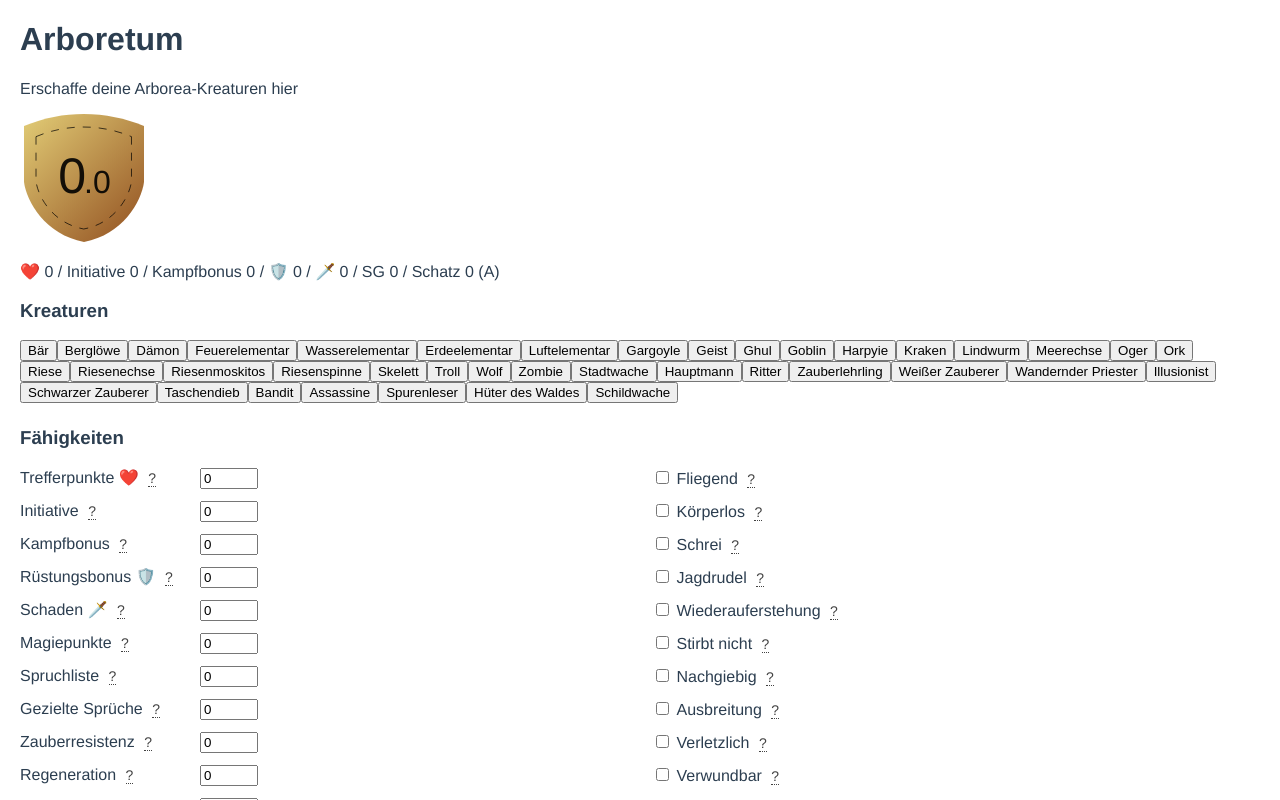
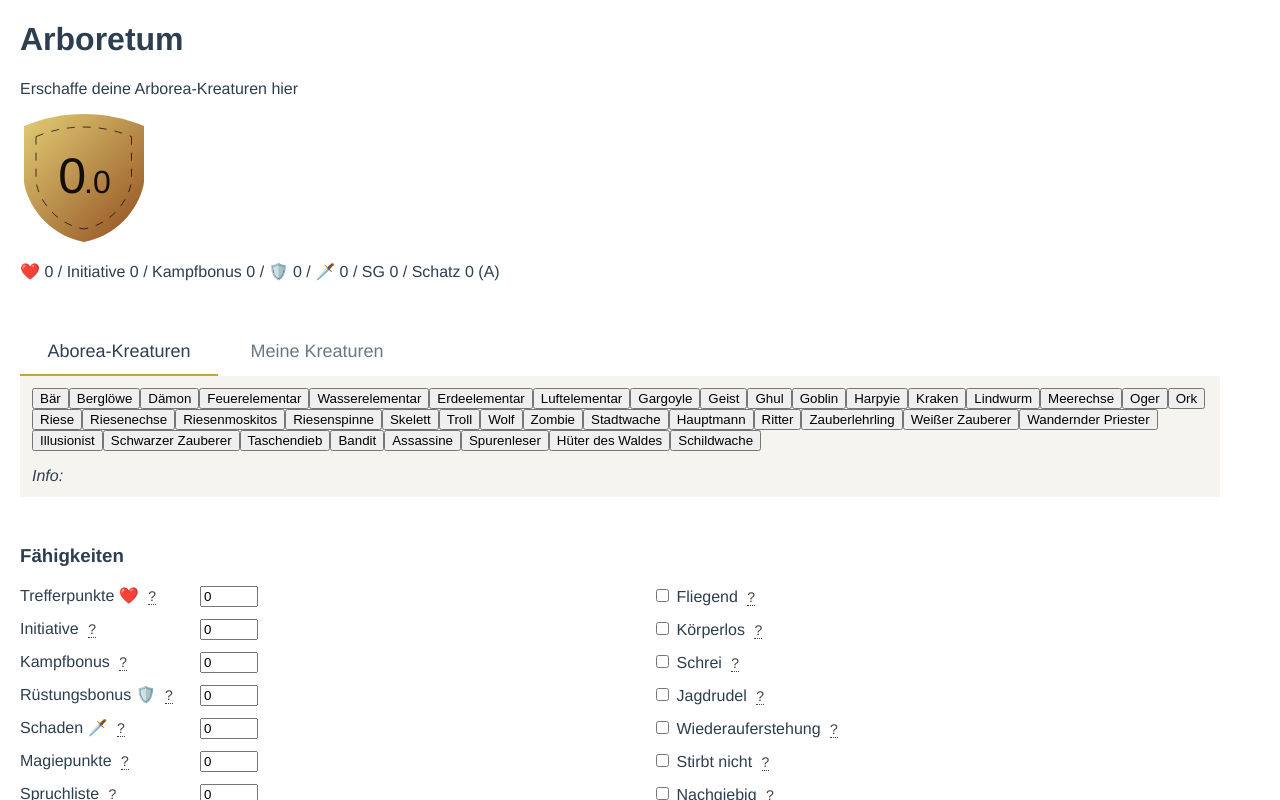
Before and after one commit to johannesschweig/arboretum, a Vue app: page /#/ in a window 1280 px wide. Shown: the top 800 px of the page. Built offline with nearby package versions, Linux system fonts and the light colour scheme.

Commit message:
removed stuff, added second tab

```diff
--- a/src/App.vue
+++ b/src/App.vue
@@ -12,6 +12,8 @@
   color: #2c3e50;
   margin: 12px;
   max-width: 1200px;
+  --highlight: #c4a63c;
+  --bg-light: #f6f4ee;
 }
 
 </style>
--- a/src/components/Attribute.vue
+++ b/src/components/Attribute.vue
@@ -68,7 +68,6 @@ input[type='number'] {
 }
 
 .highlight {
-  --highlight: #3584e4;
   -webkit-box-shadow: 0px 0px 0px 1px var(--highlight);
   -moz-box-shadow: 0px 0px 0px 1px var(--highlight);
   box-shadow: 0px 0px 0px 1px var(--highlight);
--- a/src/components/TemplateSelector.vue
+++ b/src/components/TemplateSelector.vue
@@ -1,9 +1,21 @@
 <template>
   <div class='container'>
-    <h3
-      @click='infoVis = !infoVis'>
-      Kreaturen
-    </h3>
+    <div>
+      <div
+        :class='["tabbutton", {"active": tab === 1}]'
+        @click='tab = 1'>
+        Aborea-Kreaturen
+      </div>
+      <div
+        :class='["tabbutton", {"active": tab === 2}]'
+        @click='tab = 2'>
+        Meine Kreaturen
+      </div>
+    </div>
+    <!-- first tab -->
+    <div
+      v-if='tab === 1'
+      class='tab'>
       <button
         v-for='(c, i) in creatures'
         :key='i'
@@ -11,10 +23,16 @@
         @click='setTemplate(c)'>
         {{ c.name }}
       </button>
-    <p
-      v-show='infoVis'>
-      {{ info }}
+      <p>
+        <i>Info:</i> {{ info }}
       </p>
+    </div>
+    <!-- second tab -->
+    <div
+      v-if='tab === 2'
+      class='tab'>
+      second tab
+    </div>
   </div>
 </template>
 
@@ -27,7 +45,7 @@ export default {
     return {
       creatures,
       info: '',
-      infoVis: false
+      tab: 1
     }
   },
   methods: {
@@ -44,6 +62,36 @@ export default {
 
 <style scoped>
 .container {
-  margin-bottom: 24px;
+  margin: 48px 0;
+}
+
+.tabbutton {
+  display:inline-block;
+  font-size: 18px;
+  opacity: .7;
+  width: 150px;
+  text-align: center;
+  padding: 12px 24px;
+}
+
+.tabbutton:hover {
+  opacity: 1;
+  cursor: pointer;
+}
+
+.tabbutton.active {
+  border-width: 0 0 2px 0;
+  border-style: solid;
+  border-color: var(--highlight);
+  opacity: 1;
+}
+
+.tab {
+  padding: 12px;
+  background-color: var(--bg-light);
+}
+
+.tab > p {
+  margin-bottom: 0px;
 }
 </style>
--- a/src/router/index.js
+++ b/src/router/index.js
@@ -9,14 +9,6 @@ const routes = [
     path: '/',
     name: 'Home',
     component: Home
-  },
-  {
-    path: '/about',
-    name: 'About',
-    // route level code-splitting
-    // this generates a separate chunk (about.[hash].js) for this route
-    // which is lazy-loaded when the route is visited.
-    component: () => import(/* webpackChunkName: "about" */ '../views/About.vue')
   }
 ]
 
--- a/src/views/About.vue
+++ /dev/null
@@ -1,5 +0,0 @@
-<template>
-  <div class="about">
-    <h1>This is an about page</h1>
-  </div>
-</template>
```
Lines whose indentation alone changed are shown as unchanged.
